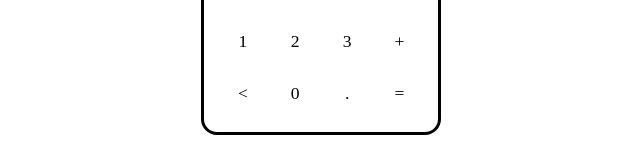
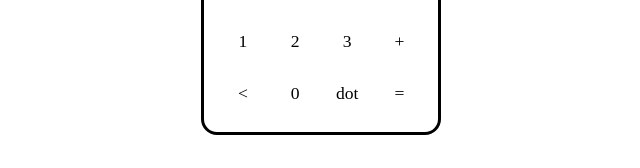
Before and after one commit to App-Ju/Calc, a Vue app: page / in a window 1280 px wide. Shown: the part 289-457 px from the top of the page, without its empty margins (319-959 px from the left). Built offline with nearby package versions, Linux system fonts and the light colour scheme; a small style sheet from the web is missing.

Commit message:
added first module

```diff
--- a/src/App.vue
+++ b/src/App.vue
@@ -1,5 +1,5 @@
 <template>
-  <div class="app">
+  <div id="app">
     <div class="calc">
       <label>
         <input
@@ -32,21 +32,24 @@
 
         <button @click="backspace">&lt;</button>
         <button @click="addNumber">0</button>
-        <button @click="conLog">.</button>
+        <button-key @zhmyak="conLog" :value="'dot'"></button-key>
         <button @click="equals">=</button>
       </div>
     </div>
     <div v-show="history" class="hist">
       <ul class="list">
-        <li v-for="item in historyArr" class="list-item">{{ item }}</li>
+        <li v-for="(item, idx) in historyArr" :key="idx" class="list-item">{{ item }}</li>
       </ul>
     </div>
   </div>
 </template>
 
 <script>
+import ButtonKey from './components/ButtonKey.vue';
+
 export default {
-  name: 'App',
+  components: { ButtonKey },
+
   data() {
     return {
       inputValue: '',
--- a/src/app.css
+++ b/src/app.css
@@ -3,7 +3,7 @@
     font-size: 1.1rem;
 }
 
-.app {
+#app {
     display: inline-flex;
 }
 
--- /dev/null
+++ b/src/components/ButtonKey.vue
@@ -0,0 +1,21 @@
+<template>
+  <button @click.stop="$emit('zhmyak')" class="btn">{{ value }}</button>
+</template>
+
+<script>
+export default {
+  props: {
+    value: {type: String, required: true}
+  }
+}
+</script>
+
+<style scoped>
+  .btn {
+    box-sizing: border-box;
+    font-size: 1.1rem;
+    width: 3rem;
+    height: 3rem;
+    margin: 0.13rem;
+  }
+</style>
```
Also changed, not shown: src/components/button-key.vue (deleted, +0 -19 lines).
